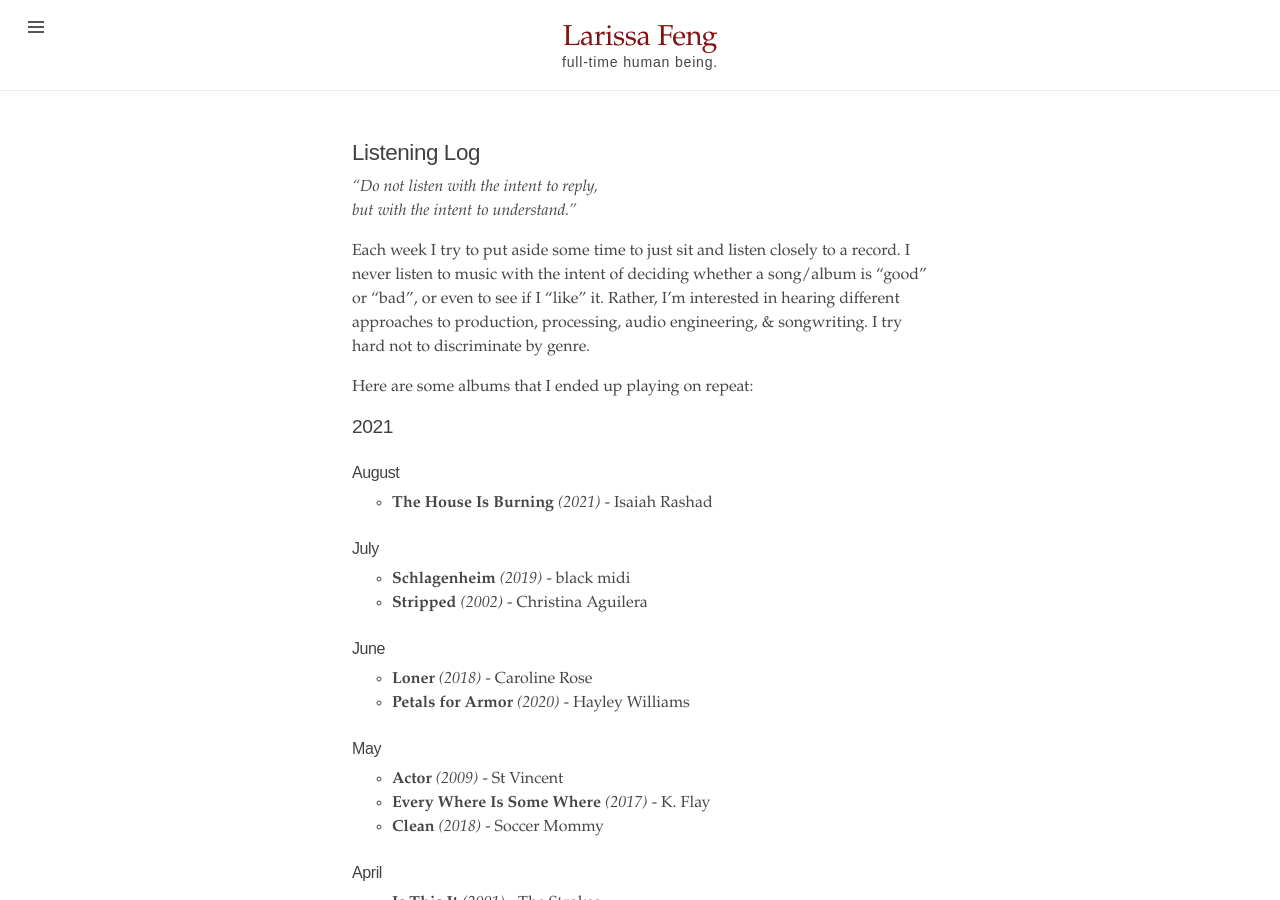
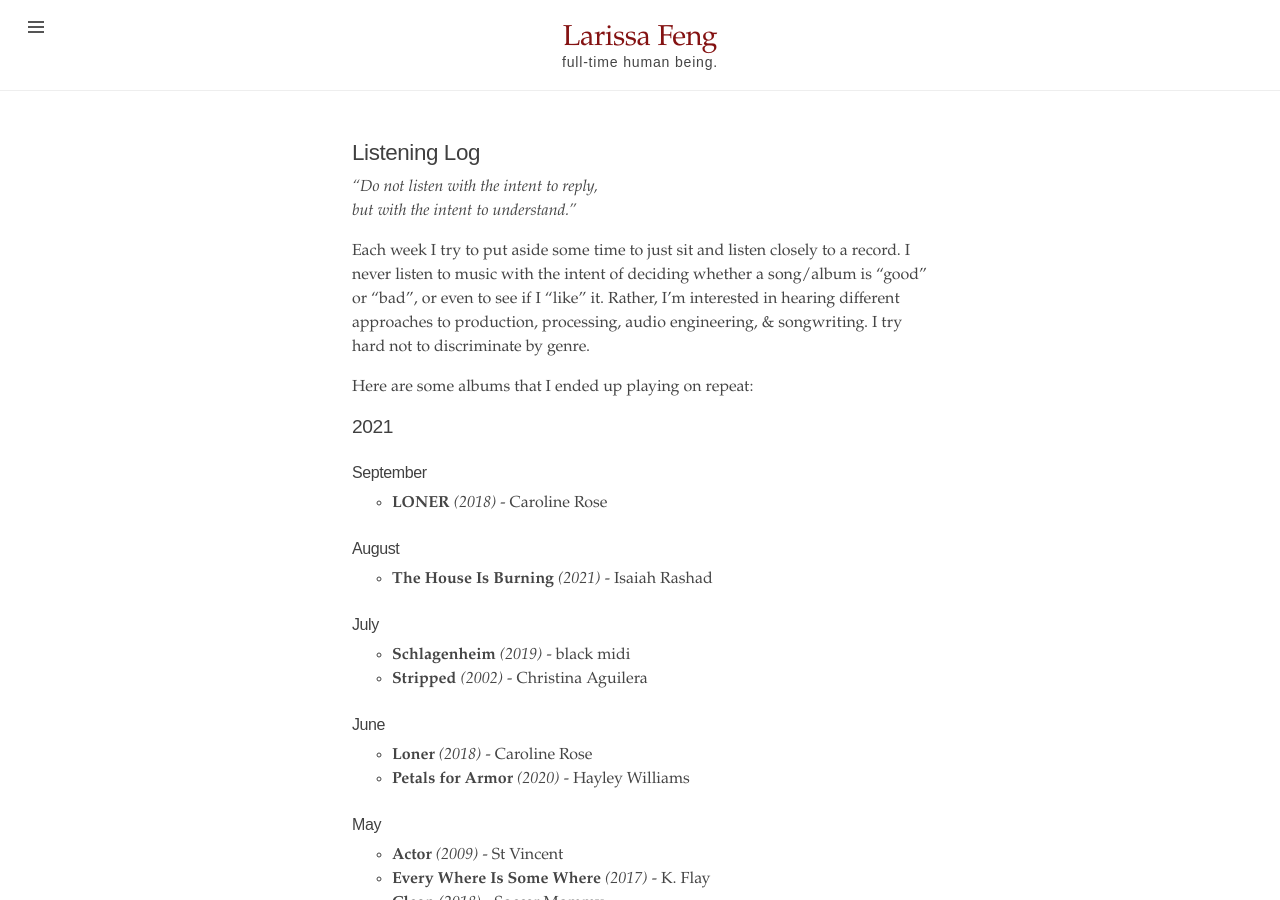
Before and after one commit to mondayrain/mondayrain.github.io, a Jekyll site: the page built from listening_log.md, in a window 1280 px wide and 900 px high. Built offline with Jekyll 4.4.1, drawn with Linux system fonts in a browser that asks for light colours.

Commit message:
Update listening_log.md

```diff
--- a/listening_log.md
+++ b/listening_log.md
@@ -11,6 +11,9 @@ Each week I try to put aside some time to just sit and listen closely to a recor
 Here are some albums that I ended up playing on repeat:
 
 ## 2021
+
+### September
+- **LONER** _(2018)_ - Caroline Rose
 
 ### August
 - **The House Is Burning** _(2021)_ - Isaiah Rashad
```
